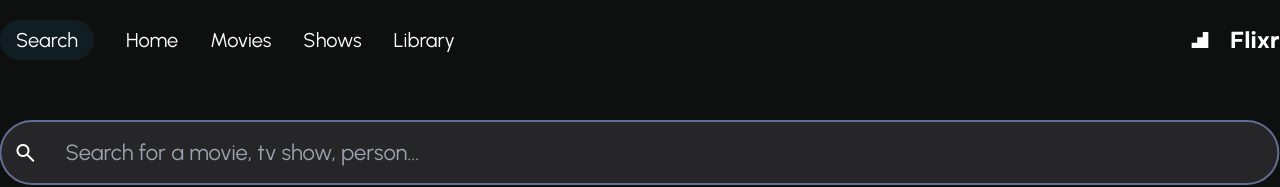
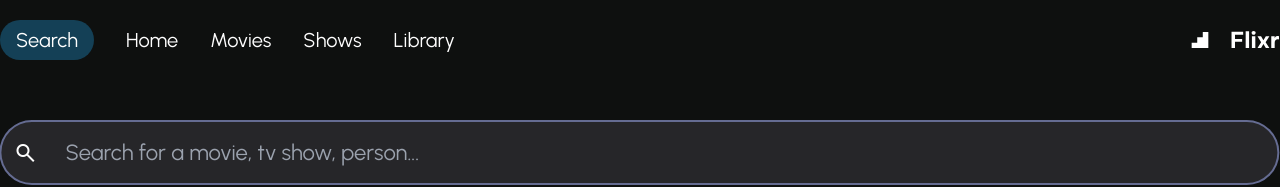
Before and after one commit to apo-ll/what-to-watch, a Next.js app: page /Search in a window 1280 px wide. Shown: the top 187 px of the page. Built offline with nearby package versions, Linux system fonts and the light colour scheme; no server answers.

Commit message:
hello again

```diff
--- a/app/Details/[media_type]/[id]/page.jsx
+++ b/app/Details/[media_type]/[id]/page.jsx
@@ -24,7 +24,7 @@ export default function Details() {
       return response.json();
   }
 
-  const { data } = useQuery({
+  const { data, isLoading } = useQuery({
     queryKey: ["details", id, media_type],
     queryFn: async () => await fetchDetails(id, media_type),
   })
@@ -32,6 +32,11 @@ export default function Details() {
 
   return (
     <div>
+      {isLoading && (
+        <div className="flex items-center justify-center h-[600px]">
+          <Oval color="#144056" height={100} width={100} />
+        </div>
+      )}
       <div key={data}>
       <h1>{data && data.original_name}</h1>
       <Image
--- a/app/Search/page.jsx
+++ b/app/Search/page.jsx
@@ -5,6 +5,7 @@ import { useState, useEffect } from "react";
 import Image from "next/image";
 import Link from "next/link";
 import { Oval } from "react-loader-spinner";
+import { Suspense } from "react";
 
 export default function Search() {
   /* using useState */
--- a/app/layout.jsx
+++ b/app/layout.jsx
@@ -5,8 +5,7 @@ import "@/styles/globalicons.css";
 import { Slide } from "@/styles/slide";
 import { MainNav } from "@/components/main-nav";
 import { Providers } from "@/config/providers";
-import Loading from "./loading";
-import { Suspense } from "react";
+
 
 const urbanist = Urbanist({ subsets: ["latin"] });
 
--- a/app/loading.jsx
+++ /dev/null
@@ -1,5 +0,0 @@
-import { Oval } from "react-loader-spinner";
-
-export default function Loading() {
-  return <Oval color="#144056" height={100} width={100} />;
-}
--- a/components/main-nav.jsx
+++ b/components/main-nav.jsx
@@ -22,7 +22,7 @@ export const MainNav = () => {
                 href={item.link}
                 className={`${
                   pathname === item.link
-                    ? "text-white  px-[16px] py-[6px] bg-[#144056]/30 hover:bg-[#144056] hover:transition transition hover:duration-300 hover:ease-in-out rounded-full"
+                    ? "text-white  px-[16px] py-[6px] bg-[#144056] hover:bg-[#144056] hover:transition transition hover:duration-300 hover:ease-in-out rounded-full"
                     : "text-white hover:text-white/50 hover:transition transition hover:duration-300 hover:ease-in-out"
                 }`}
               >
```
